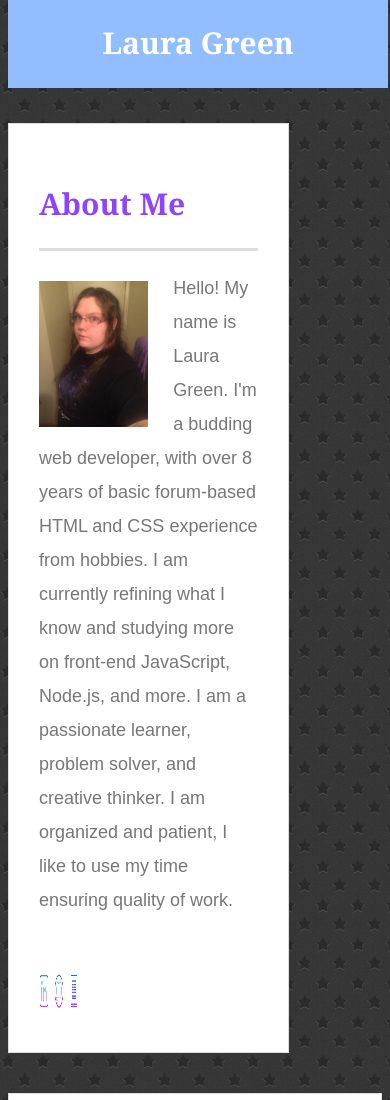
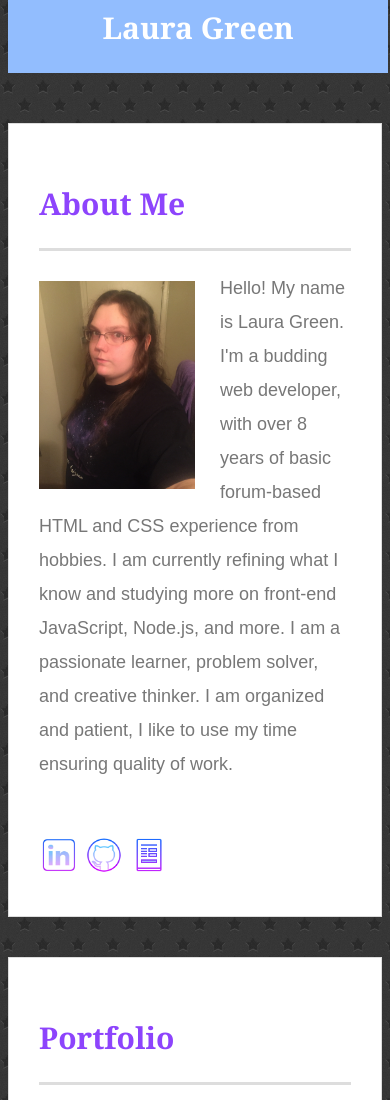
Before and after one commit to MechanicalMouse/MechanicalMouse.github.io, a plain HTML site: page index.html in a window 390 px wide. Shown: the top 1100 px of the page. Drawn offline with Linux system fonts and the light colour scheme.

Commit message:
media query fix

```diff
--- a/assets/css/style.css
+++ b/assets/css/style.css
@@ -168,7 +168,7 @@ h3 {
 }
 
 #aboutLinks {
-  width: 4.5%;
+  width: 40px;
   height: 40px
 }
 
@@ -254,8 +254,5 @@ h3 {
 }
 
 @media only screen and (max-width: 980px) {
-  #main-container{
-    width: 75%;
-    float: left;
-  }
+
 }
```
